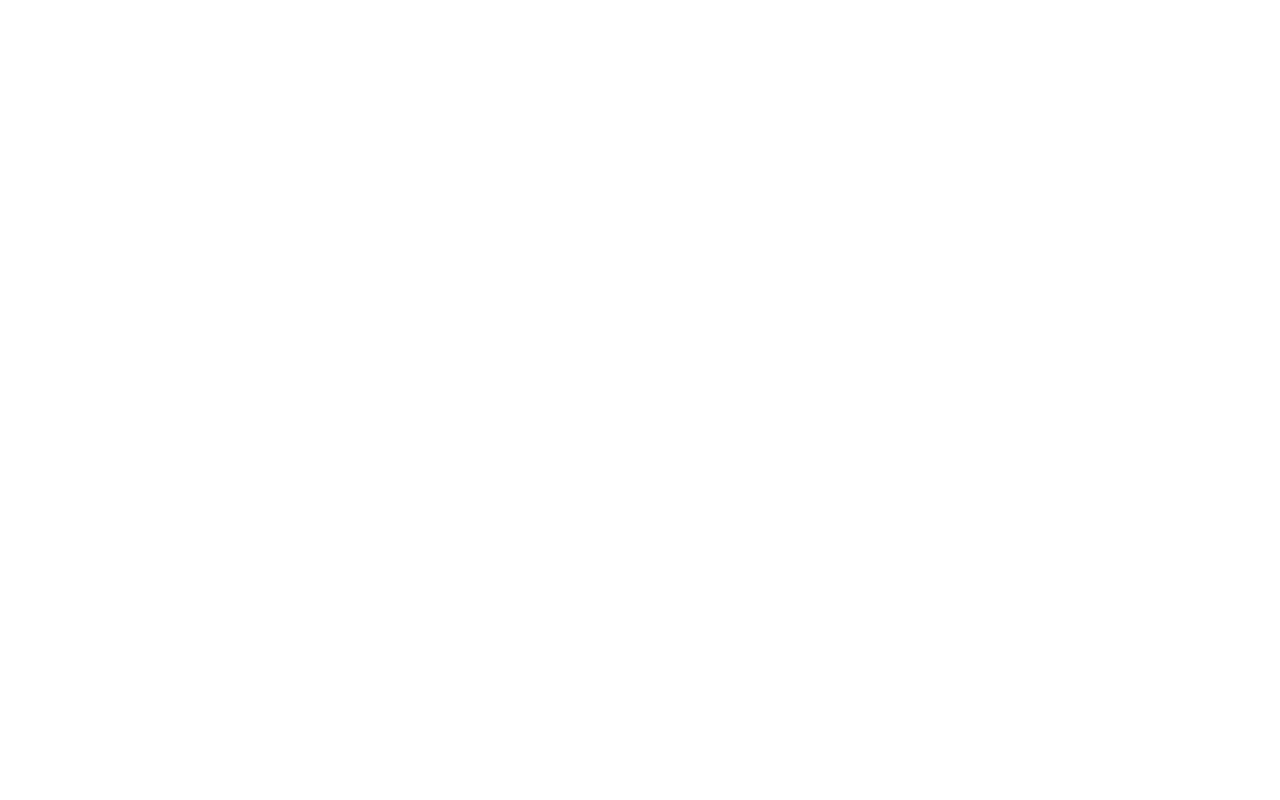
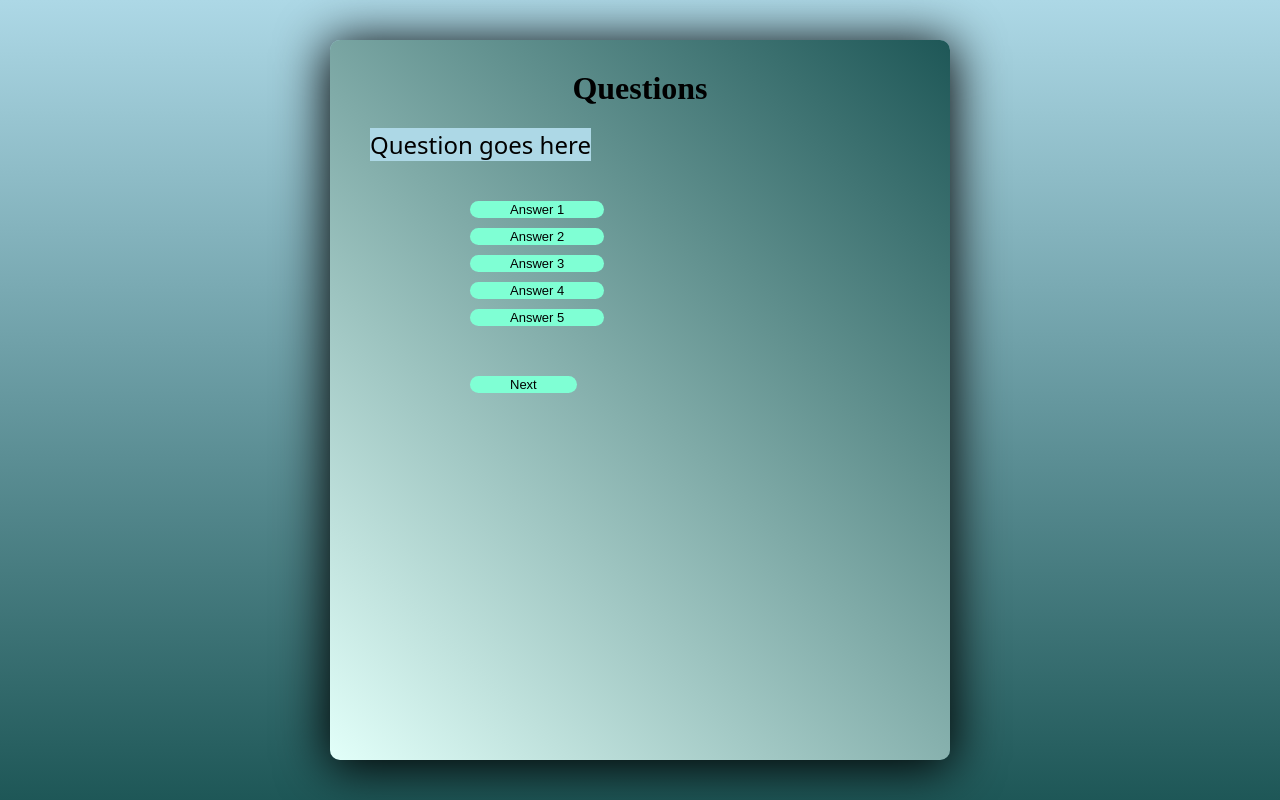
Before and after one commit to YupetEmmanuel/Group-quiz, a plain HTML site: page index.html in a window 1280 px wide. Drawn offline with Linux system fonts and the light colour scheme.

Commit message:
second commit

```diff
--- a/index.html
+++ b/index.html
@@ -6,6 +6,23 @@
     <link rel="stylesheet" href="style.css">
 </head>
 <body>
+    <div class="main">
+        <div class="box">
+            <h1>Questions</h1>
+            <div class="quiz">
+                <h2 id="question">Question goes here</h2>
+                <div id="answer-buttons">
+                    <button class="btn">Answer 1</button>
+                    <button class="btn">Answer 2</button>
+                    <button class="btn">Answer 3</button>
+                    <button class="btn">Answer 4</button>
+                    <button class="btn">Answer 5</button>
+                </div>
 
+            </div>
+                <button id="next-btn">Next</button>
+      </div>
+        </div>
+    </div>
 </body>
 </html>
--- a/style.css
+++ b/style.css
@@ -0,0 +1,80 @@
+body{
+    width: 50%;
+    margin: auto;
+
+    background-image: linear-gradient(180deg, lightblue,rgb(30, 87, 87));
+    text-align: center;
+}
+body:hover{
+    background-image: linear-gradient(90deg, lightblue,rgb(30, 87, 87));
+
+}
+
+
+.main {
+    margin: 10px;
+    width: 40vm;
+    height:90vh;
+    background-image: linear-gradient(45deg, rgb(226, 255, 249), rgb(30, 87, 87));
+    border-radius: 10px;
+    box-shadow: 0.1px 5px 50px 3px black;
+
+
+}
+
+.box {
+
+
+    margin: 40px;
+
+    padding-bottom: 300px;
+    margin-top: 40px;
+
+
+
+
+}
+
+button:hover {
+    background-color: antiquewhite;
+}
+button{
+    margin-left: 100px;
+    display: grid;
+    margin-bottom: 10px;
+    background-color: aquamarine;
+    border: none;
+    border-radius: 10px;
+    padding-left: 40px;
+    padding-right: 40px;
+    font-size: 13px;
+
+}
+
+.quiz {
+    width: 400px;
+
+}
+
+h1 {
+    padding-top: 30px;
+
+
+}
+
+h2{
+   font-family: system-ui, -apple-system, BlinkMacSystemFont, 'Segoe UI', Roboto;
+   font-weight: 500;
+   width: fit-content;
+   height: fit-content;
+
+    background-color: lightblue;
+}
+
+#next-btn {
+    margin-top: 50px;
+}
+
+#answer-buttons {
+    margin-top:40px;
+}
```
